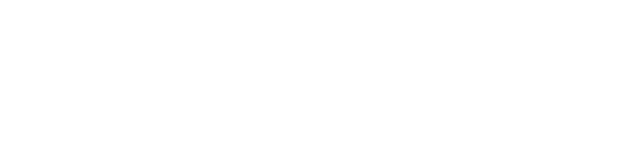
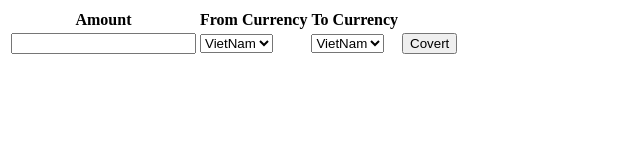
Before and after one commit to hacongbang174/C0123K1-HaCongBang, a plain HTML site: page Module1/4.JavaScript/Homework/2.App change money/appchangemoney.html in a window 1280 px wide. Shown: the whole page, without its empty margins (0-640 px from the left). Drawn offline with Linux system fonts and the light colour scheme.

Commit message:
ChangeMoney

```diff
--- a/Module1/4.JavaScript/Homework/2.App change money/appchangemoney.html
+++ b/Module1/4.JavaScript/Homework/2.App change money/appchangemoney.html
@@ -0,0 +1,37 @@
+<!DOCTYPE html>
+<html lang="en">
+<head>
+    <meta charset="UTF-8">
+    <meta http-equiv="X-UA-Compatible" content="IE=edge">
+    <meta name="viewport" content="width=device-width, initial-scale=1.0">
+    <title>Ứng dụng chuyển đổi tiền tệ</title>
+</head>
+<body>
+    <table>
+        <tr>
+            <th><label for="Amount">Amount</label></th>
+            <th>From Currency</th>
+            <th>To Currency</th>
+            <th></th>
+        </tr>
+        <tr>
+            <td><input type="text" id="Amount"></td>
+            <td>
+                <select name="" id="FromCurrency">
+                    <option value="VietNam">VietNam</option>
+                    <option value="USD">USD</option>
+                </select>
+            </td>
+            <td>
+                <select name="" id="ToCurrency">
+                    <option value="VietNam">VietNam</option>
+                    <option value="USD">USD</option>
+                </select>
+            </td>
+            <td><button type="button" onclick="Covert()">Covert</button></td>
+        </tr>
+    </table>
+    <div id="Result"></div>
+    <script src="appmoney.js"></script>
+</body>
+</html>
--- /dev/null
+++ b/Module1/4.JavaScript/Homework/2.App change money/appmoney.js
@@ -0,0 +1,16 @@
+function Covert() {
+    let Amount = document.getElementById("Amount").value;
+    let FormC = document.getElementById("FromCurrency").value;
+    let To = document.getElementById("ToCurrency").value;
+    if (FormC == "VietNam" && To == "USD"){
+        document.getElementById("Result").innerHTML ="Result: " +Number(Amount)/23000 + "$";
+    }    else if (FormC == "VietNam" && To == "VietNam"){
+                document.getElementById("Result").innerHTML ="Result: " + Number(Amount) + "Đ";
+            }    else if (FormC == "USD" && To == "VietNam") {
+                    document.getElementById("Result").innerHTML ="Result: "+ Number(Amount)*23000 + "Đ";
+                    }    else {
+                            document.getElementById("Result").innerHTML ="Result: " + Number(Amount) + "$" ;}
+
+
+
+}
```
Also changed, not shown: Module1/4.JavaScript/Practice/1.Output/practice1.html (+1 -1 lines), Module1/4.JavaScript/Homework/2.App change money/appmoney.css (added).
